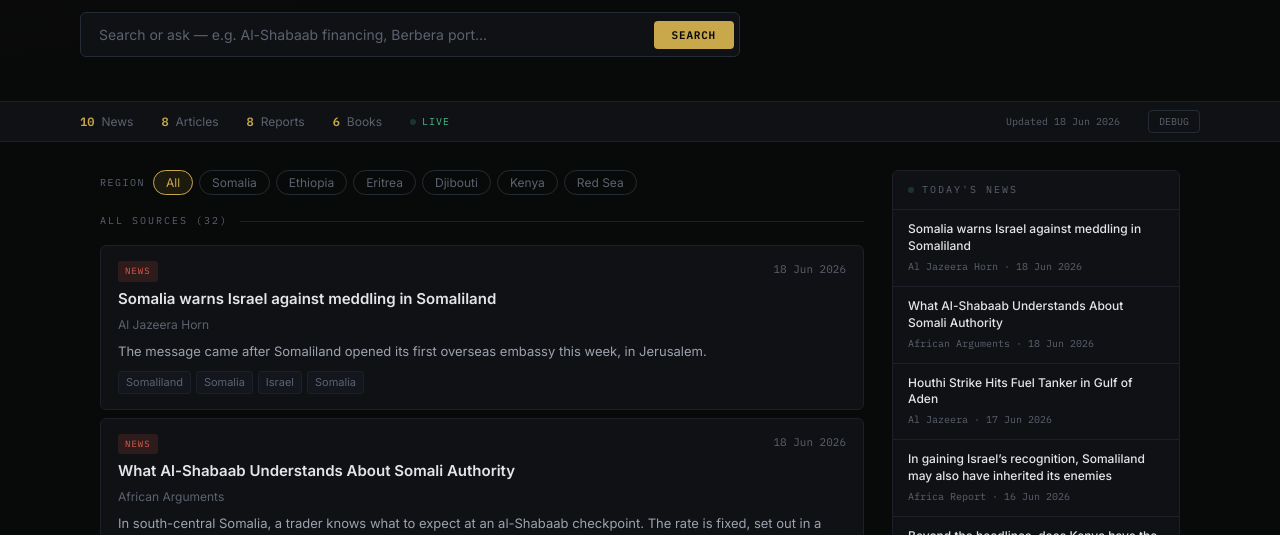
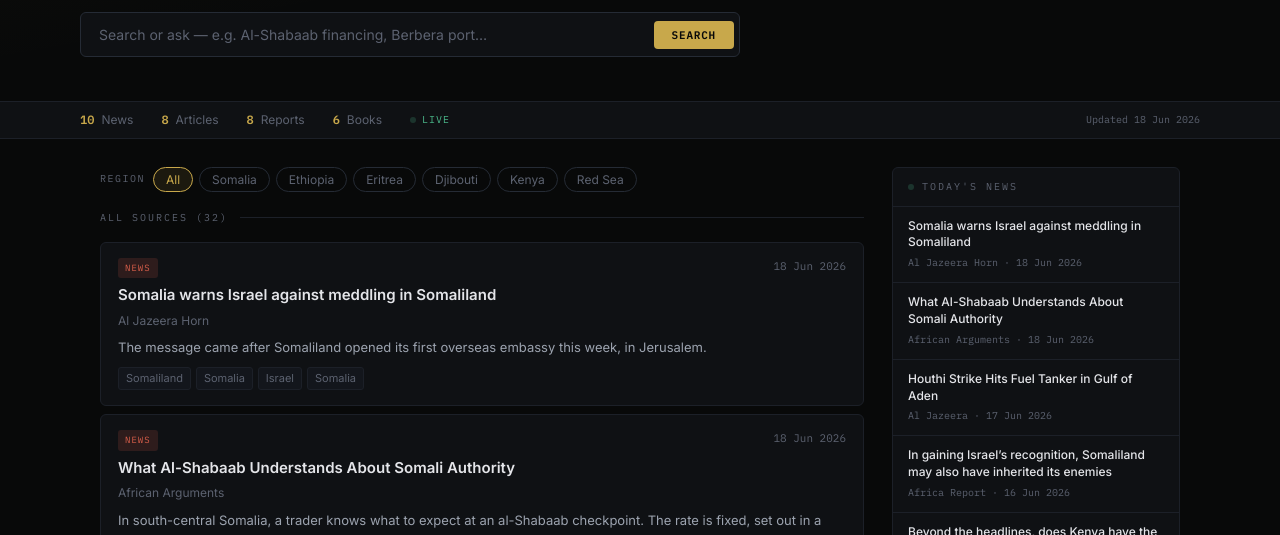
Before and after one commit to abdigh26/abdigh26.github.io, a Jekyll site: the page library/index.html, which Jekyll copies as it is, in a window 1280 px wide and 900 px high. Shown: the part 365-900 px from the top of the window. Built offline with Jekyll 4.4.1, drawn with Linux system fonts in a browser that asks for light colours; some web fonts are replaced.

Commit message:
Update index.html

```diff
--- a/library/index.html
+++ b/library/index.html
@@ -415,7 +415,6 @@ h1 em { color: var(--accent); font-style: italic; }
     <div class="stat"><span class="stat-n" id="sBooks">—</span><span class="stat-l">Books</span></div>
     <div class="live-pill"><div class="live-dot"></div>Live</div>
     <span class="updated-at" id="updatedAt"></span>
-    <button onclick="debugSearch()" style="font-family:'IBM Plex Mono',monospace;font-size:10px;padding:4px 10px;background:none;border:1px solid #252b35;color:#5c6270;border-radius:4px;cursor:pointer;">DEBUG</button>
   </div>
 </div>
 
```
